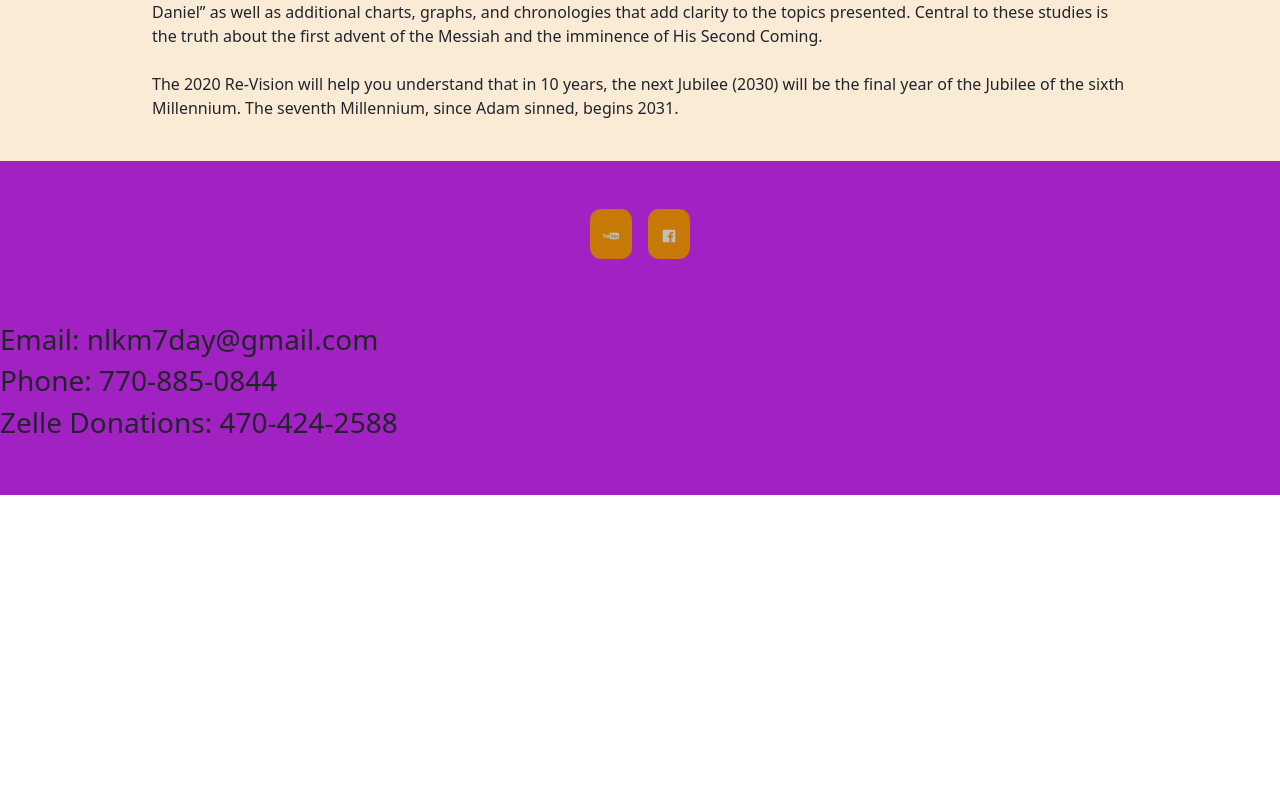
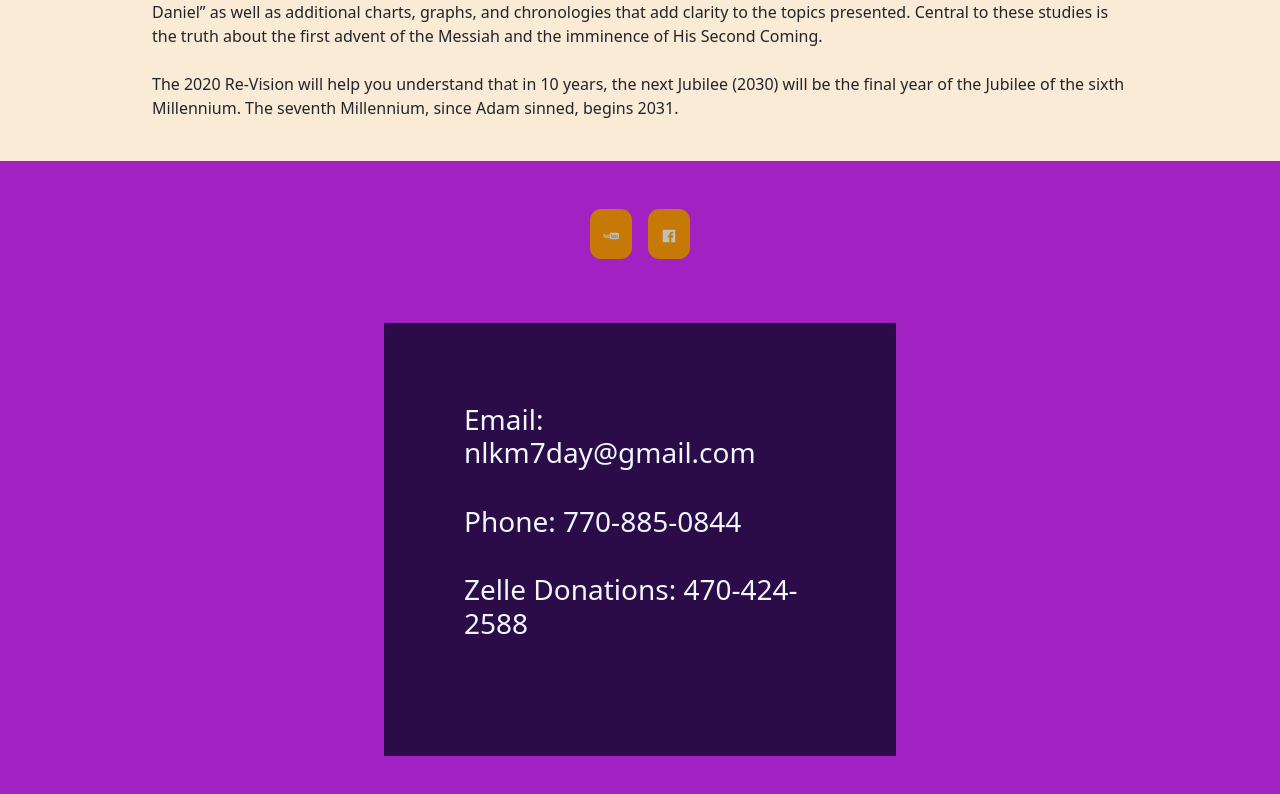
Before and after one commit to Thatucheshow/New-Life-Kingdom, a React (Create React App) app in the folder newlifekingdom/: page / in a window 1280 px wide. Shown: the part 1640-2434 px from the top of the page. Before the commit the page ends 2135 px from the top, so only its background shows below. Built offline with nearby package versions, Linux system fonts and the light colour scheme.

Commit message:
site update

```diff
--- a/newlifekingdom/src/components/contact/contact.jsx
+++ b/newlifekingdom/src/components/contact/contact.jsx
@@ -10,10 +10,10 @@ const Contact = () => {
         <a href="https://www.facebook.com/New-Life-Kingdom-Ministries-7th-Day-
 110400010462723" target="_blank"><AiFillFacebook/></a>
       </div>
-      <div>
-        <h3>Email: nlkm7day@gmail.com</h3>
-        <h3>Phone: 770-885-0844</h3>
-        <h3>Zelle Donations: 470-424-2588</h3>
+      <div id='footer-contact'>
+        <h3>Email: nlkm7day@gmail.com</h3> <br />
+        <h3>Phone: 770-885-0844</h3> <br />
+        <h3>Zelle Donations: 470-424-2588</h3> <br />
       </div>
     </div>
   )
--- a/newlifekingdom/src/index.css
+++ b/newlifekingdom/src/index.css
@@ -5,6 +5,21 @@
 .header{
     width: 100%;
     height: 100vh;
+}
+@media screen and (max-width: 1024px){
+    .header {
+        height: 100vh;
+    }
+}
+
+@media screen and (max-width: 600px){
+    .header {
+        height: 100vh;
+    }
+    .header,
+    .logo {
+        position: static;
+    }
 }
 .header_content{
     position: absolute;
@@ -22,6 +37,7 @@
     position: fixed;
     top: 0;
 }
+
 .img_logo{
     width: 80%;
 }
@@ -125,8 +141,10 @@ body{
     margin-right: 30px;
     margin-left: 30px;
 }
+@media (max-width: 1024px){
 
-@media (max-width: 780px){
+}
+@media (max-width: 600px){
     .navlinks{
         display: flex;
         flex-direction: column;
@@ -139,3 +157,14 @@ body{
         color: rgb(164, 100, 5);
     }
 }
+
+#footer-contact{
+    width: 40%;
+    height:20%;
+    margin: 0 auto;
+    background-color: rgb(43, 12, 72);
+    color: aliceblue;
+    font-size: 18px;
+    padding: 5rem;
+
+}
```
Also changed, not shown: 1 other file (tests, documents, lock files or other folders).
